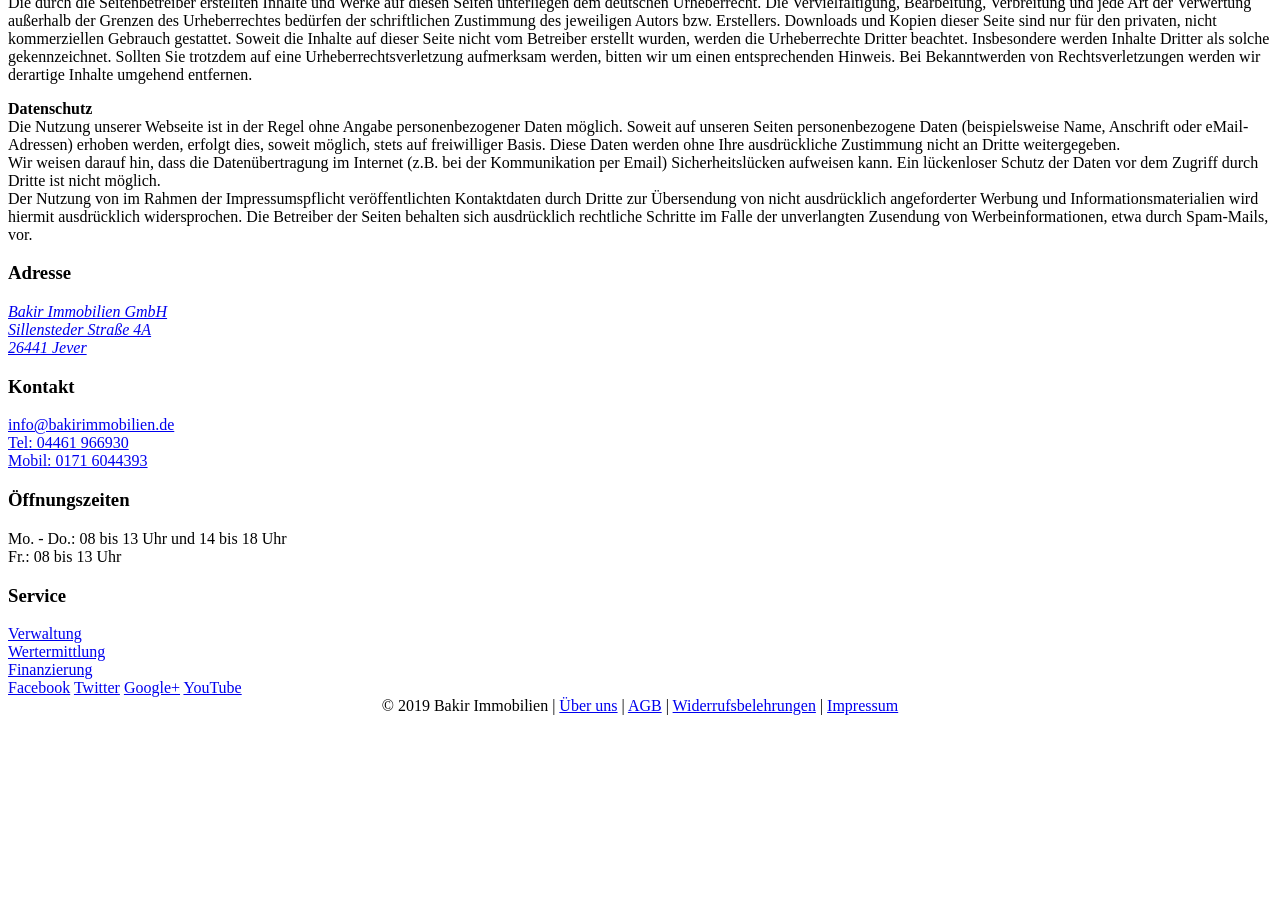
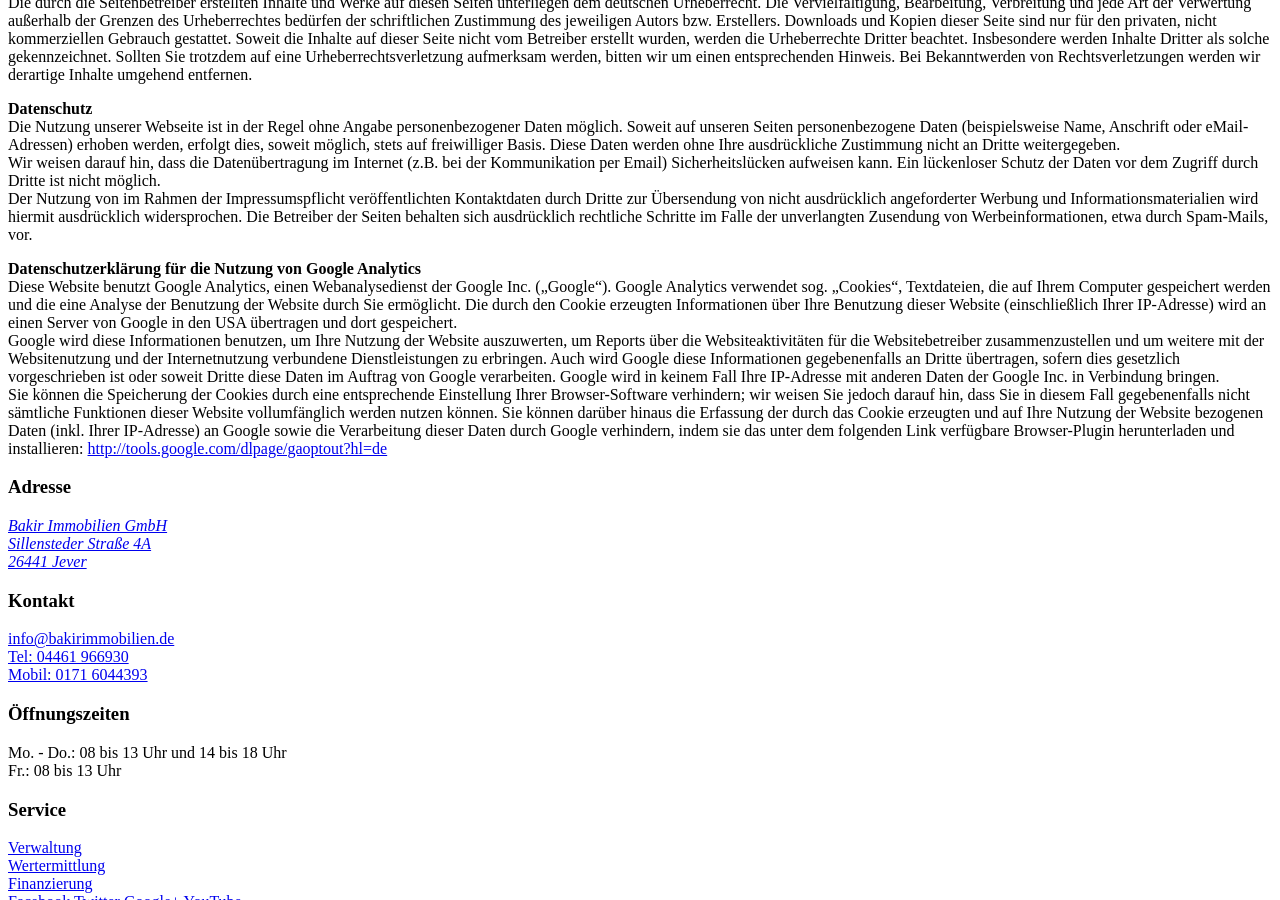
Before and after one commit to bakirnetwork/bakirimmobilien_de, a Jekyll site: the page built from _pages/impressum.md, in a window 1280 px wide and 900 px high, scrolled down 960 px. Built offline with Jekyll 4.4.1, drawn with Linux system fonts in a browser that asks for light colours; nearby versions of some CDN libraries; a style sheet for code colours, icons or effects is not loaded; before the commit the page ends 1683 px from its top, so only the background shows below that.

Commit message:
Google Analytics reaktiviert

```diff
--- a/_layouts/default.html
+++ b/_layouts/default.html
@@ -38,6 +38,17 @@
 		<script>window.jQuery || document.write('<script src="/assets/js/vendor/jquery-2.1.3.min.js"><\/script>')</script>
 		<script src="/assets/js/main.js"></script>
 
+		<!-- Global site tag (gtag.js) - Google Analytics -->
+		<script async src="https://www.googletagmanager.com/gtag/js?id=UA-23604066-3"></script>
+		<script>
+			window.dataLayer = window.dataLayer || [];
+			function gtag(){dataLayer.push(arguments);}
+			gtag('js', new Date());
+
+			gtag('config', 'UA-23604066-3', { 'anonymize_ip': true });
+		</script>
+
+
 		{{ page.body_insert }}
 	</body>
 </html>
--- a/_pages/impressum.md
+++ b/_pages/impressum.md
@@ -45,3 +45,9 @@
 Die Nutzung unserer Webseite ist in der Regel ohne Angabe personenbezogener Daten möglich. Soweit auf unseren Seiten personenbezogene Daten (beispielsweise Name, Anschrift oder eMail-Adressen) erhoben werden, erfolgt dies, soweit möglich, stets auf freiwilliger Basis. Diese Daten werden ohne Ihre ausdrückliche Zustimmung nicht an Dritte weitergegeben.
 Wir weisen darauf hin, dass die Datenübertragung im Internet (z.B. bei der Kommunikation per Email) Sicherheitslücken aufweisen kann. Ein lückenloser Schutz der Daten vor dem Zugriff durch Dritte ist nicht möglich.
 Der Nutzung von im Rahmen der Impressumspflicht veröffentlichten Kontaktdaten durch Dritte zur Übersendung von nicht ausdrücklich angeforderter Werbung und Informationsmaterialien wird hiermit ausdrücklich widersprochen. Die Betreiber der Seiten behalten sich ausdrücklich rechtliche Schritte im Falle der unverlangten Zusendung von Werbeinformationen, etwa durch Spam-Mails, vor.
+
+**Datenschutzerklärung für die Nutzung von Google Analytics**
+Diese Website benutzt Google Analytics, einen Webanalysedienst der Google Inc. („Google“). Google Analytics verwendet sog. „Cookies“, Textdateien, die auf Ihrem Computer gespeichert werden und die eine Analyse der Benutzung der Website durch Sie ermöglicht. Die durch den Cookie erzeugten Informationen über Ihre Benutzung dieser Website (einschließlich Ihrer IP-Adresse) wird an einen Server von Google in den USA übertragen und dort gespeichert.
+Google wird diese Informationen benutzen, um Ihre Nutzung der Website auszuwerten, um Reports über die Websiteaktivitäten für die Websitebetreiber zusammenzustellen und um weitere mit der Websitenutzung und der Internetnutzung verbundene Dienstleistungen zu erbringen. Auch wird Google diese Informationen gegebenenfalls an Dritte übertragen, sofern dies gesetzlich vorgeschrieben ist oder soweit Dritte diese Daten im Auftrag von Google verarbeiten. Google wird in keinem Fall Ihre IP-Adresse mit anderen Daten der Google Inc. in Verbindung bringen.
+Sie können die Speicherung der Cookies durch eine entsprechende Einstellung Ihrer Browser-Software verhindern; wir weisen Sie jedoch darauf hin, dass Sie in diesem Fall gegebenenfalls nicht sämtliche Funktionen dieser Website vollumfänglich werden nutzen können. Sie können darüber hinaus die Erfassung der durch das Cookie erzeugten und auf Ihre Nutzung der Website bezogenen Daten (inkl. Ihrer IP-Adresse) an Google sowie die Verarbeitung dieser Daten durch Google verhindern, indem sie das unter dem folgenden Link verfügbare Browser-Plugin herunterladen und installieren:
+<http://tools.google.com/dlpage/gaoptout?hl=de>{:target="_blank"}
```
